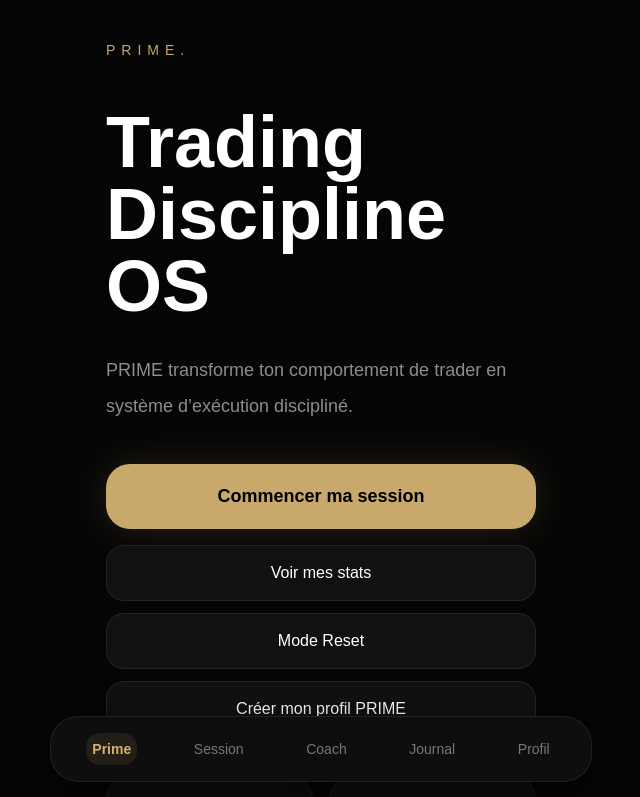
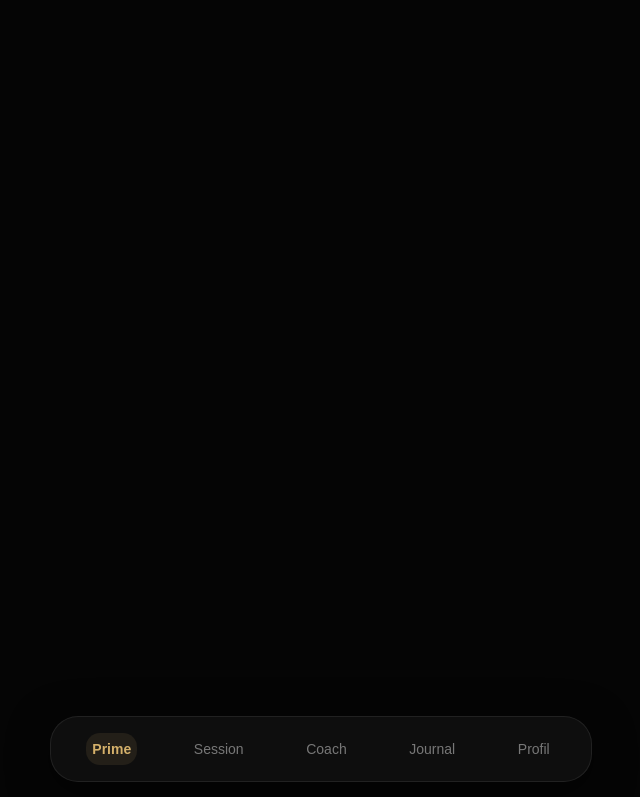
Before and after one commit to prime-reset/prime_V1, a Next.js app in the folder prime-v1-app/: page / in a window 1280 px wide. Shown: the top 797 px of the page, without its empty margins (319-959 px from the left). Built offline with nearby package versions, Linux system fonts and the light colour scheme.

Commit message:
Update FadeIn.jsx

```diff
--- a/prime-v1-app/app/components/FadeIn.jsx
+++ b/prime-v1-app/app/components/FadeIn.jsx
@@ -2,7 +2,8 @@ export default function FadeIn({ children, delay = 0 }) {
   return (
     <div
       style={{
-        animation: `fadeUp 0.6s ease ${delay}s both`,
+        opacity: 0,
+        animation: `fadeUp 0.95s cubic-bezier(0.22, 1, 0.36, 1) ${delay}s forwards`,
       }}
     >
       {children}
```
